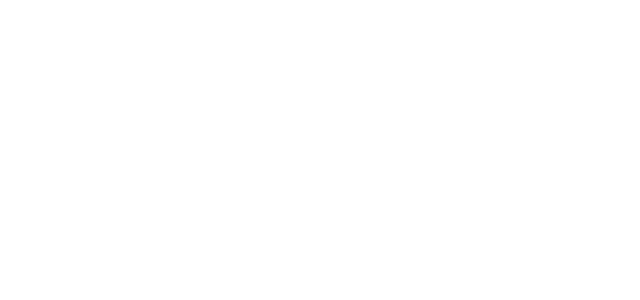
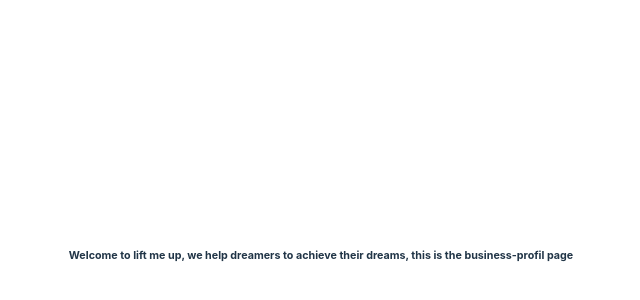
Before and after one commit to Ally4/lift-me-up-front, a React (Vite) app: page /business-profil in a window 1280 px wide. Before the commit this address had no page. Shown: the part 144-444 px from the top of the page, without its empty margins (319-959 px from the left). Built offline with nearby package versions, Linux system fonts and the light colour scheme.

Commit message:
the business profil rough page

```diff
--- a/src/App.jsx
+++ b/src/App.jsx
@@ -5,6 +5,7 @@
 import LandingPage from './components/landingPage';
 import Home from './components/Home';
 import UserProfil from './components/userProfil';
+import BusinessProfil from './components/businessProfil';
 import { BrowserRouter, Route, Routes } from 'react-router-dom';
 
 function App() {
@@ -21,6 +22,7 @@
         <Route path="/" element={<Home />} />
         <Route path="/landing" element={<LandingPage />} />
         <Route path="/user-profil" element={<UserProfil />} />
+        <Route path="/business-profil" element={<BusinessProfil />} />
       </Routes>
     </BrowserRouter>
   )
--- /dev/null
+++ b/src/components/businessProfil.jsx
@@ -0,0 +1,9 @@
+function businessProfil() {
+    return (
+      <div className="businessProfil">
+          <h6>Welcome to lift me up, we help dreamers to achieve their dreams, this is the business-profil page</h6>
+      </div>
+    )
+  }
+
+  export default businessProfil
```
